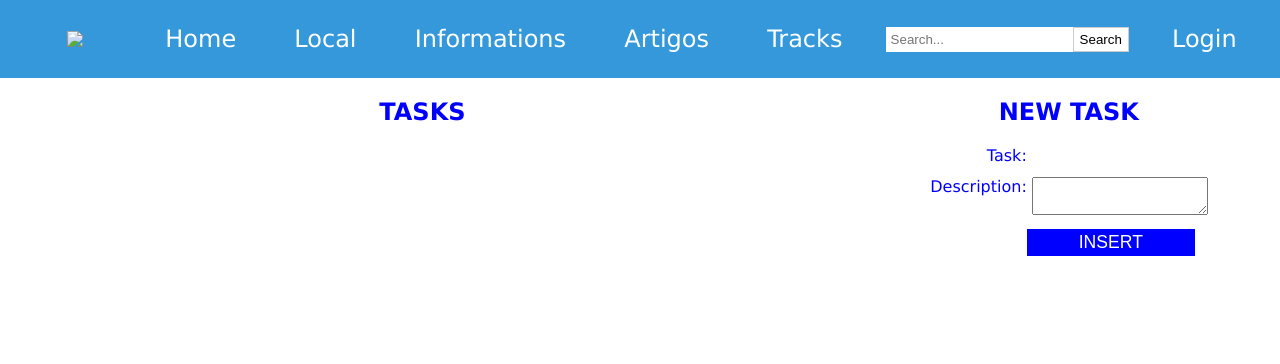
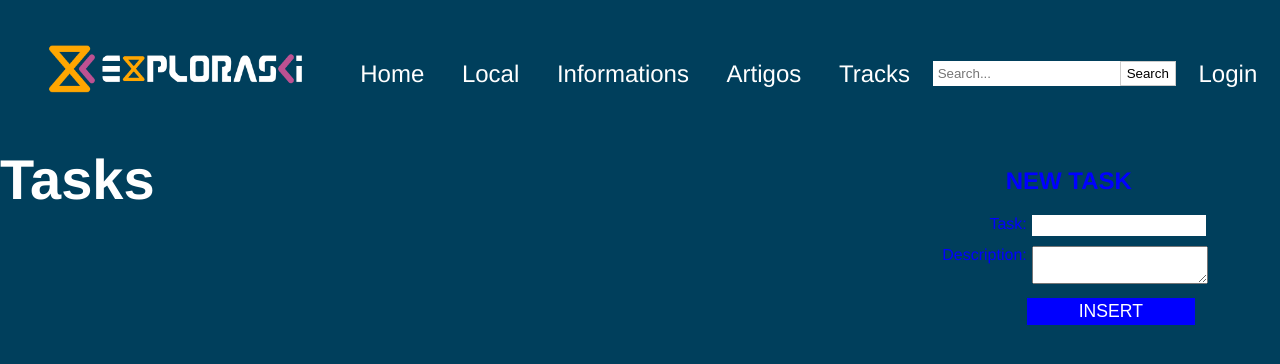
Before and after one commit to andrefhcaldeira/web-conference, a PHP site: page /home.php in a window 1280 px wide. Shown: the top 364 px of the page. Run offline with PHP 8.4, Linux system fonts and the light colour scheme; the visitor is signed in with stand-in values (Sample User, id 1); data that the repository does not hold is empty.

Commit message:
Added hero image component and small tweaks to nav bar

```diff
--- a/css/novatasks.css
+++ b/css/novatasks.css
@@ -1,6 +1,7 @@
 body {
     margin: 0 auto;
-    font-family: Verdana, Geneva, Tahoma, sans-serif;
+    font-family: 'Helvetica', Verdana, Geneva, Tahoma, sans-serif;
+    background: #003f5c;
 }
 
 .forms {
@@ -11,12 +12,6 @@ body {
     border: 1px solid #333;
 }
 
-h1 {
-    color: blue;
-    text-align: center;
-    text-transform: uppercase;
-}
-
 h2 {
     color: blue;
     text-align: center;
@@ -24,9 +19,9 @@ h2 {
 }
 
 nav {
-    background-color: #3498db;
+    background-color: #003f5c;
     /* Blue color */
-    padding-block: 20px;
+    padding-block: 30px;
     display: flex;
     justify-content: space-evenly;
     align-items: center;
@@ -46,7 +41,7 @@ nav a:hover {
 }
 
 .logo {
-    margin: 0 24px;
+    width: 300px;
 }
 
 .search-container {
@@ -54,9 +49,59 @@ nav a:hover {
     justify-content: center;
 }
 
+.hero-container {
+    position: relative;
+    width: 100%;
+    max-height: 550px;
+    /* Adjust the height as needed */
+    overflow: hidden;
+}
+
+.hero-image {
+    width: 100%;
+    height: auto;
+    display: block;
+    /* filter: blur(2px); */
+}
+
+.hero-content {
+    position: absolute;
+    top: 20%;
+    left: 5%;
+    color: #fff;
+}
+
+.description {
+    font-size: 1em;
+    max-width: 400px;
+    /* Adjust the width as needed */
+}
+
+.current-year {
+    font-size: 3em;
+    color: #bd5192;
+    font-weight: bold;
+}
+
+h1 {
+    font-size: 3.5rem;
+    margin: 0;
+    color: white;
+}
+
 input {
     padding: 5px;
     border: none;
+}
+
+.overlay {
+    position: absolute;
+    top: 0;
+    left: 0;
+    width: 100%;
+    height: 100%;
+    background: rgba(0, 0, 0, 0.5);
+    /* Adjust the alpha value to control the darkness */
 }
 
 button {
--- a/inc/top.inc.php
+++ b/inc/top.inc.php
@@ -11,8 +11,8 @@
 
 <body>
 <nav>
-    <a href="#">
-        <img class="logo" src="#">
+    <a href="./index.php">
+        <img class="logo" src="./images/ExploraSci.png">
     </a>
     <a href="#">Home</a>
     <a href="#">Local</a>
@@ -25,9 +25,6 @@
     </div>
     <a href="#">Login</a>
 </nav>
-<div class="hero">
-
-</div>
 
 <!-- <header>
     <nav class="clearfix">
```
Also changed, not shown: index.php (+9 -1 lines), images/ExploraSci.png (added), images/sky-earth-space-working.jpg (added).
